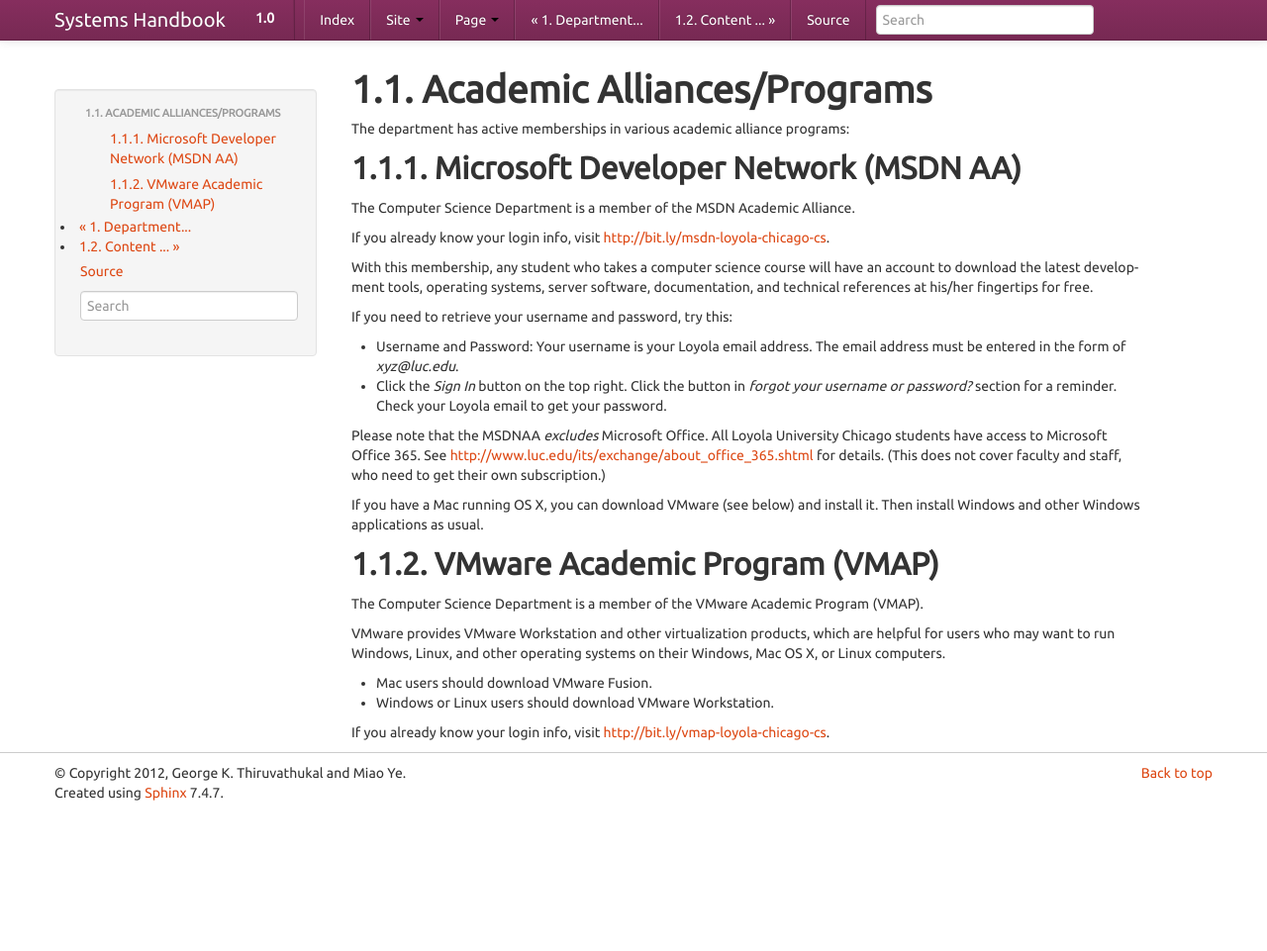
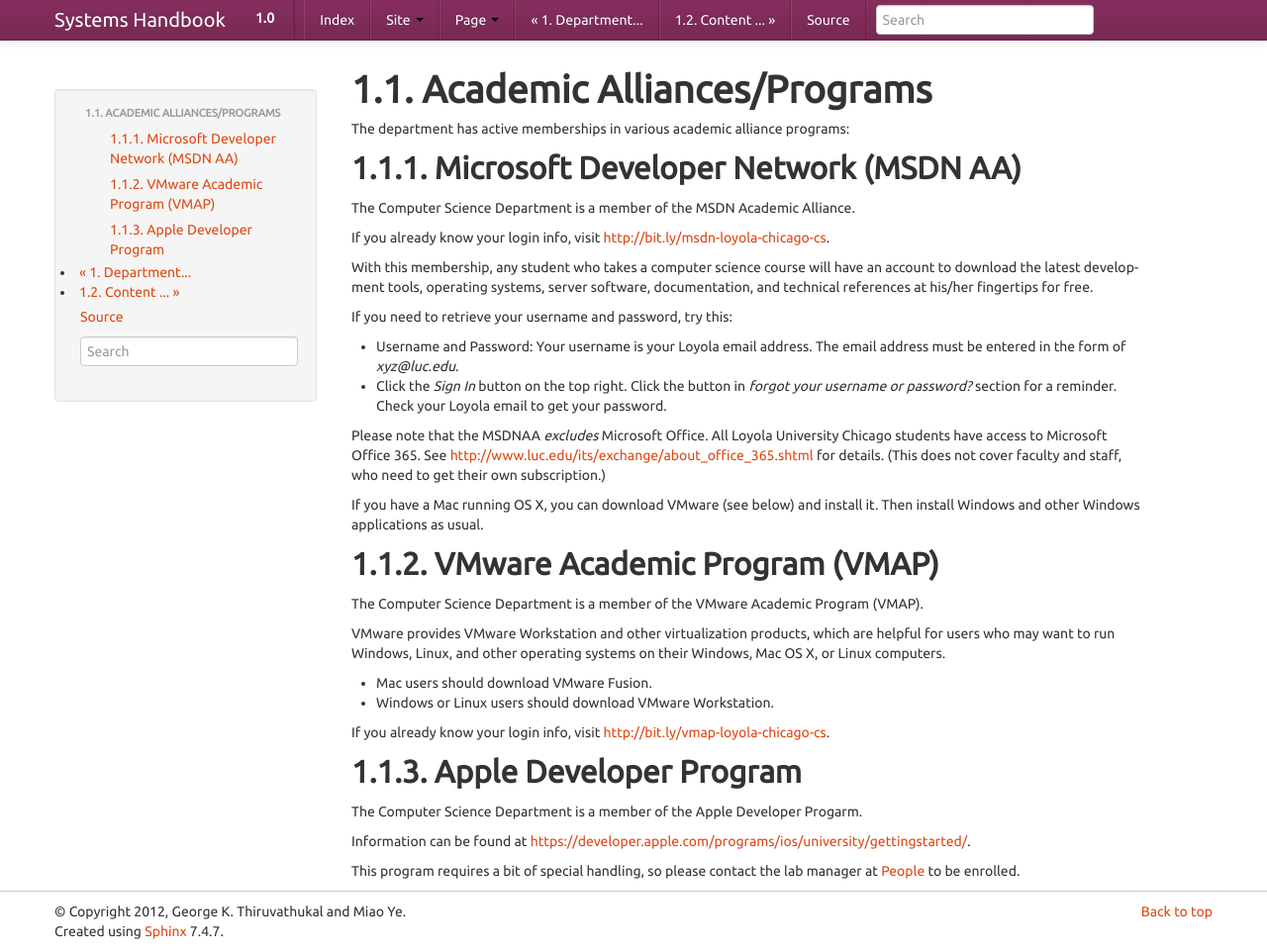
Before and after one commit to LoyolaChicagoCS/syshandbook, a Sphinx documentation site: the page built from source/academic-alliances-programs.rst, in a window 1280 px wide and 961 px high. Shown: the whole window at 99% size. Built offline with Sphinx 7.4.7, drawn with Linux system fonts in a browser that asks for light colours.

```diff
--- a/source/academic-alliances-programs.rst
+++ b/source/academic-alliances-programs.rst
@@ -61,3 +61,18 @@
 - Windows or Linux users should download VMware Workstation.
 
 If you already know your login info, visit http://bit.ly/vmap-loyola-chicago-cs.
+
+.. index::
+   pair: academic alliances; Apple
+   pair: academic alliances; iOS
+   pair: academic alliances; OSX
+
+Apple Developer Program
+-------------------------------
+
+The Computer Science Department is a member of the Apple Developer Progarm.
+
+Information can be found at https://developer.apple.com/programs/ios/university/gettingstarted/.
+
+This program requires a bit of special handling, so please contact the lab manager at :doc:`people`
+to be enrolled.
```
